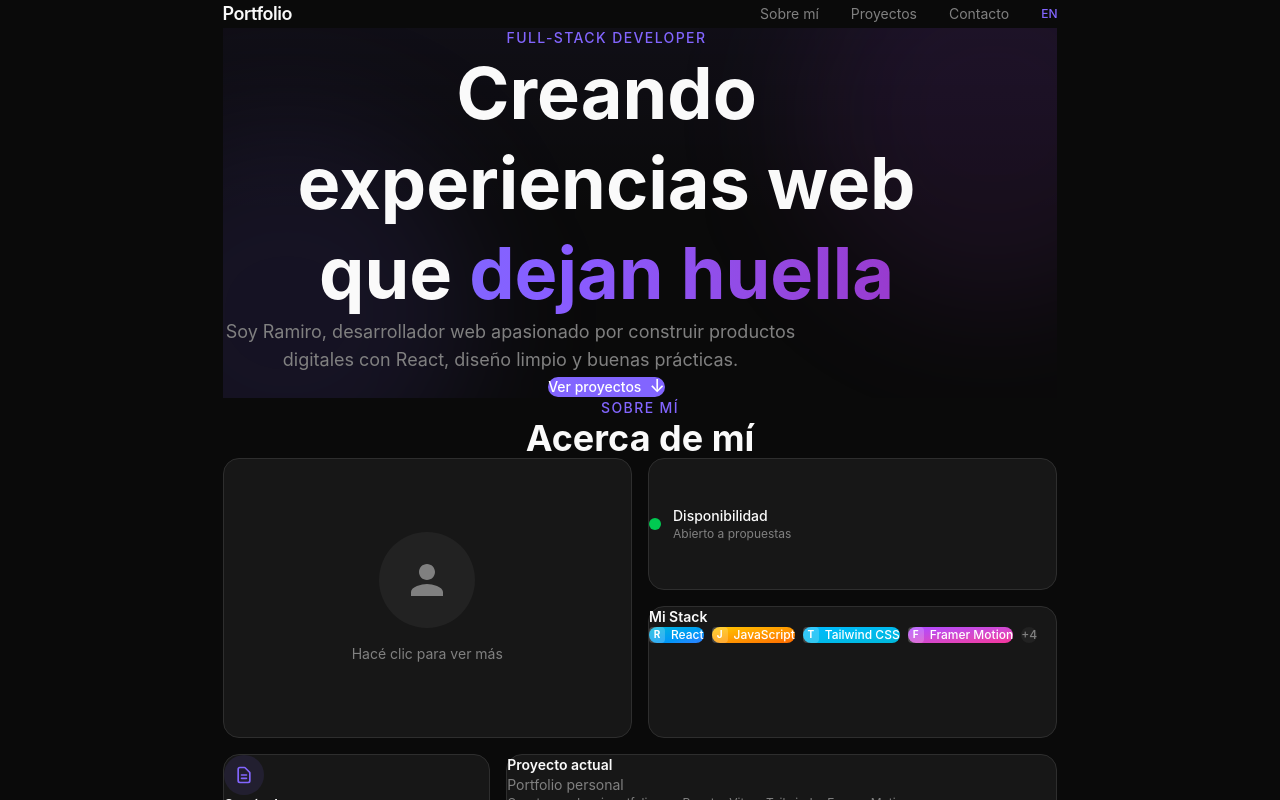
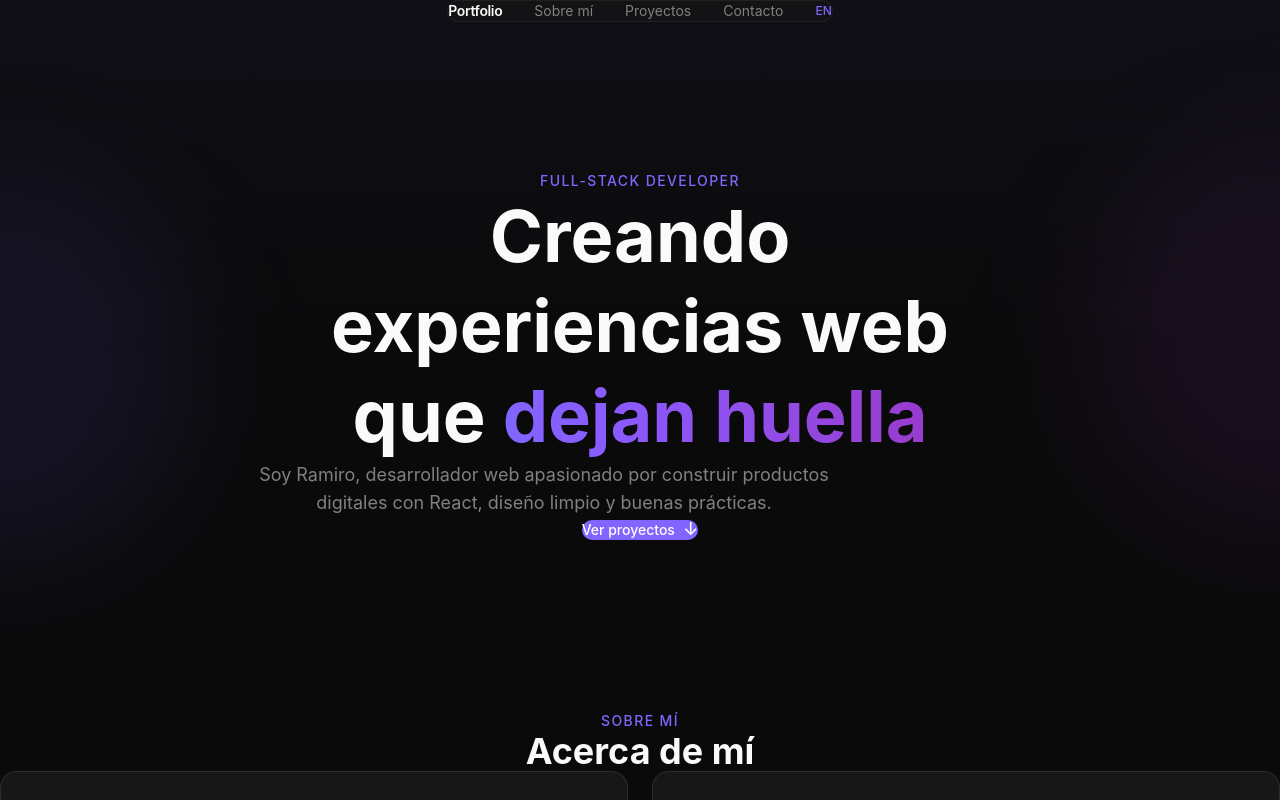
Before and after one commit to RamiroRodriguezC/portfolio, a React (Vite) app: page / in a window 1280 px wide. Shown: the top 800 px of the page. Built offline with nearby package versions, Linux system fonts and the light colour scheme.

Commit message:
fix scrolling pos

```diff
--- a/src/App.jsx
+++ b/src/App.jsx
@@ -9,7 +9,7 @@ import Footer from "./components/Footer.jsx";
 export default function App() {
   return (
     <div className="flex justify-center w-full">
-      <div className="mx-8" >
+      <div className="w-full max-w-[1440px]">
         <NavBar />
         <Hero />
         <About />
--- a/src/components/About.jsx
+++ b/src/components/About.jsx
@@ -25,7 +25,7 @@ export default function About() {
 
   return (
     <Section id="about" subtitle={t("about.subtitle")} title={t("about.title")}>
-      <div className="grid grid-cols-1 md:grid-cols-12 gap-4 w-full max-w-5xl mx-auto">
+      <div className="grid grid-cols-1 md:grid-cols-12 gap-6 w-full">
         {/* — ME — grande izquierda — 6 cols */}
         <motion.button
           initial={{ opacity: 0, y: 20 }}
@@ -33,7 +33,7 @@ export default function About() {
           viewport={{ once: true }}
           transition={{ duration: 0.4 }}
           onClick={() => setModal("me")}
-          className="md:col-span-6 bg-card border border-border rounded-2xl p-6 text-left hover:border-primary/40 transition-colors flex flex-col items-center justify-center gap-4 min-h-[280px]"
+          className="md:col-span-6 bg-card border border-border rounded-2xl p-6 text-left hover:border-primary/40 transition-colors flex flex-col items-center justify-center gap-4 min-h-[350px] md:min-h-[500px]"
         >
           <div className="w-24 h-24 rounded-full bg-muted flex items-center justify-center">
             <svg className="w-12 h-12 text-muted-foreground" fill="currentColor" viewBox="0 0 24 24">
@@ -44,7 +44,7 @@ export default function About() {
         </motion.button>
 
         {/* — CONTENEDOR DERECHO — apilado, 6 cols con sub-grid */}
-        <div className="md:col-span-6 grid grid-cols-1 gap-4">
+        <div className="md:col-span-6 grid grid-cols-1 gap-6">
           {/* — STATUS — chica horizontal */}
           <motion.div
             initial={{ opacity: 0, y: 20 }}
--- a/src/components/Experience.jsx
+++ b/src/components/Experience.jsx
@@ -8,7 +8,7 @@ export default function Experience() {
 
   return (
     <Section id="experience" subtitle={t("experience.subtitle")} title={t("experience.title")}>
-      <div className="max-w-2xl mx-auto">
+      <div className="max-w-2xl">
         {items.map((exp, i) => (
           <ExperienceCard key={i} experience={exp} index={i} />
         ))}
--- a/src/components/Footer.jsx
+++ b/src/components/Footer.jsx
@@ -4,7 +4,7 @@ export default function Footer() {
   const { t } = useTranslation();
 
   return (
-    <footer className="py-8 px-6 border-t border-border">
+    <footer className="py-8 border-t border-border">
       <div className="max-w-6xl mx-auto flex flex-col md:flex-row items-center justify-between gap-4 text-sm text-muted-foreground">
         <p>Copyright &copy; {new Date().getFullYear()} Portfolio</p>
         <p>{t("footer.madeWith")}</p>
--- a/src/components/Hero.jsx
+++ b/src/components/Hero.jsx
@@ -5,12 +5,12 @@ export default function Hero() {
   const { t } = useTranslation();
 
   return (
-    <section className="pt-24 pb-16 relative overflow-hidden">
+    <section className="relative flex items-center justify-center overflow-hidden md:h-[711px] max-md:min-h-[100svh] px-4 sm:px-6 lg:px-8">
       <div className="absolute inset-0 bg-gradient-to-b from-primary/5 via-transparent to-transparent pointer-events-none" />
-      <div className="absolute top-1/4 -left-32 w-96 h-96 bg-primary/10 rounded-full blur-3xl" />
-      <div className="absolute bottom-1/4 -right-32 w-96 h-96 bg-secondary/10 rounded-full blur-3xl" />
+      <div className="absolute top-1/4 left-0 w-96 h-96 bg-primary/10 rounded-full blur-3xl -translate-x-1/2 pointer-events-none" />
+      <div className="absolute bottom-1/4 right-0 w-96 h-96 bg-secondary/10 rounded-full blur-3xl translate-x-1/2 pointer-events-none" />
 
-      <div className="max-w-3xl mx-auto text-center relative z-10">
+      <div className="w-full max-w-3xl mx-auto text-center relative z-10">
         <motion.p
           initial={{ opacity: 0, y: 20 }}
           animate={{ opacity: 1, y: 0 }}
--- a/src/components/NavBar.jsx
+++ b/src/components/NavBar.jsx
@@ -25,17 +25,22 @@ export default function NavBar() {
 
   return (
     <motion.nav
-      initial={{ y: -100 }}
-      animate={{ y: 0 }}
+      initial={{ y: -100, opacity: 0 }}
+      animate={{ y: 0, opacity: 1 }}
       transition={{ duration: 0.5, ease: "easeOut" }}
-
+      className="fixed top-0 left-0 right-0 z-50 flex justify-center pt-5 px-6"
     >
-      <div className="max-w-6xl mx-auto flex items-center justify-between px-6 py-4">
-        <a href="#" className="text-lg font-semibold tracking-tight">
+      {/* Desktop pill */}
+      <div
+        className={`hidden md:flex items-center gap-8 px-6 py-3 rounded-2xl border transition-all duration-300 ${
+          scrolled
+            ? "bg-background/80 backdrop-blur-md border-border"
+            : "bg-card/60 backdrop-blur-sm border-border/50"
+        }`}
+      >
+        <a href="#" className="text-sm font-semibold tracking-tight mr-2">
           {t("nav.brand")}
         </a>
-
-        <div className="hidden md:flex items-center gap-8">
         {navLinks.map((link) => (
           <a
             key={link.href}
@@ -47,16 +52,21 @@ export default function NavBar() {
         ))}
         <button
           onClick={toggleLang}
-            className="text-xs font-medium text-primary hover:text-primary/80 transition-colors uppercase"
+          className="text-xs font-medium text-primary hover:text-primary/80 transition-colors uppercase ml-2"
         >
           {i18n.language === "es" ? "EN" : "ES"}
         </button>
       </div>
 
-        <div className="flex items-center gap-4 md:hidden">
+      {/* Mobile bar */}
+      <div className="md:hidden w-full flex items-center justify-between px-4 py-3 rounded-2xl border bg-card/60 backdrop-blur-sm border-border/50">
+        <a href="#" className="text-sm font-semibold tracking-tight">
+          {t("nav.brand")}
+        </a>
+        <div className="flex items-center gap-4">
           <button
             onClick={toggleLang}
-            className="text-xs font-medium text-primary hover:text-primary/80 transition-colors uppercase"
+            className="text-xs font-medium text-primary uppercase"
           >
             {i18n.language === "es" ? "EN" : "ES"}
           </button>
@@ -65,18 +75,9 @@ export default function NavBar() {
             className="relative w-6 h-5 flex flex-col justify-between"
             aria-label="Toggle menu"
           >
-            <motion.span
-              animate={mobileOpen ? { rotate: 45, y: 7 } : { rotate: 0, y: 0 }}
-              className="block h-0.5 w-full bg-foreground rounded"
-            />
-            <motion.span
-              animate={mobileOpen ? { opacity: 0 } : { opacity: 1 }}
-              className="block h-0.5 w-full bg-foreground rounded"
-            />
-            <motion.span
-              animate={mobileOpen ? { rotate: -45, y: -7 } : { rotate: 0, y: 0 }}
-              className="block h-0.5 w-full bg-foreground rounded"
-            />
+            <motion.span animate={mobileOpen ? { rotate: 45, y: 7 } : { rotate: 0, y: 0 }} className="block h-0.5 w-full bg-foreground rounded" />
+            <motion.span animate={mobileOpen ? { opacity: 0 } : { opacity: 1 }} className="block h-0.5 w-full bg-foreground rounded" />
+            <motion.span animate={mobileOpen ? { rotate: -45, y: -7 } : { rotate: 0, y: 0 }} className="block h-0.5 w-full bg-foreground rounded" />
           </button>
         </div>
       </div>
@@ -87,9 +88,9 @@ export default function NavBar() {
             initial={{ opacity: 0, height: 0 }}
             animate={{ opacity: 1, height: "auto" }}
             exit={{ opacity: 0, height: 0 }}
-            className="md:hidden overflow-hidden bg-background/95 backdrop-blur-md border-b border-border"
+            className="absolute top-full left-6 right-6 mt-2 md:hidden overflow-hidden bg-card border border-border rounded-2xl"
           >
-            <div className="flex flex-col px-6 pb-6 gap-4">
+            <div className="flex flex-col px-6 py-4 gap-4">
               {navLinks.map((link) => (
                 <a
                   key={link.href}
--- a/src/components/Projects.jsx
+++ b/src/components/Projects.jsx
@@ -8,7 +8,7 @@ export default function Projects() {
 
   return (
     <Section id="projects" subtitle={t("projects.subtitle")} title={t("projects.title")}>
-      <div className="grid grid-cols-1 md:grid-cols-2 gap-6 w-full max-w-5xl mx-auto mt-8">
+      <div className="grid grid-cols-1 md:grid-cols-2 gap-6 w-full mt-8">
         {items.map((project, i) => (
           <ProjectCard key={i} project={project} index={i} />
         ))}
--- a/src/components/Section.jsx
+++ b/src/components/Section.jsx
@@ -2,14 +2,15 @@ import { motion } from "framer-motion";
 
 export default function Section({ id, title, subtitle, children, className = "" }) {
   return (
-    <section id={id} className={`py-24 ${className}`}>
+   <section id={id} className={`py-20 ${className}`}>
+      <div className="">
       {(title || subtitle) && (
         <motion.div
           initial={{ opacity: 0, y: 20 }}
           whileInView={{ opacity: 1, y: 0 }}
           viewport={{ once: true, margin: "-100px" }}
           transition={{ duration: 0.5 }}
-          className="mb-16 text-center"
+          className="mb-16 text-center w-full"
         >
           {subtitle && (
             <p className="text-sm font-medium text-primary uppercase tracking-widest mb-3">
@@ -22,6 +23,7 @@ export default function Section({ id, title, subtitle, children, className = ""
         </motion.div>
       )}
       {children}
+    </div>
     </section>
   );
 }
--- a/src/styles/index.css
+++ b/src/styles/index.css
@@ -48,7 +48,9 @@
   box-sizing: border-box;
 }
 
-html {
+html,
+body {
+  overflow-x: hidden;
   scroll-behavior: smooth;
 }
 
```
Lines whose indentation alone changed are shown as unchanged.
